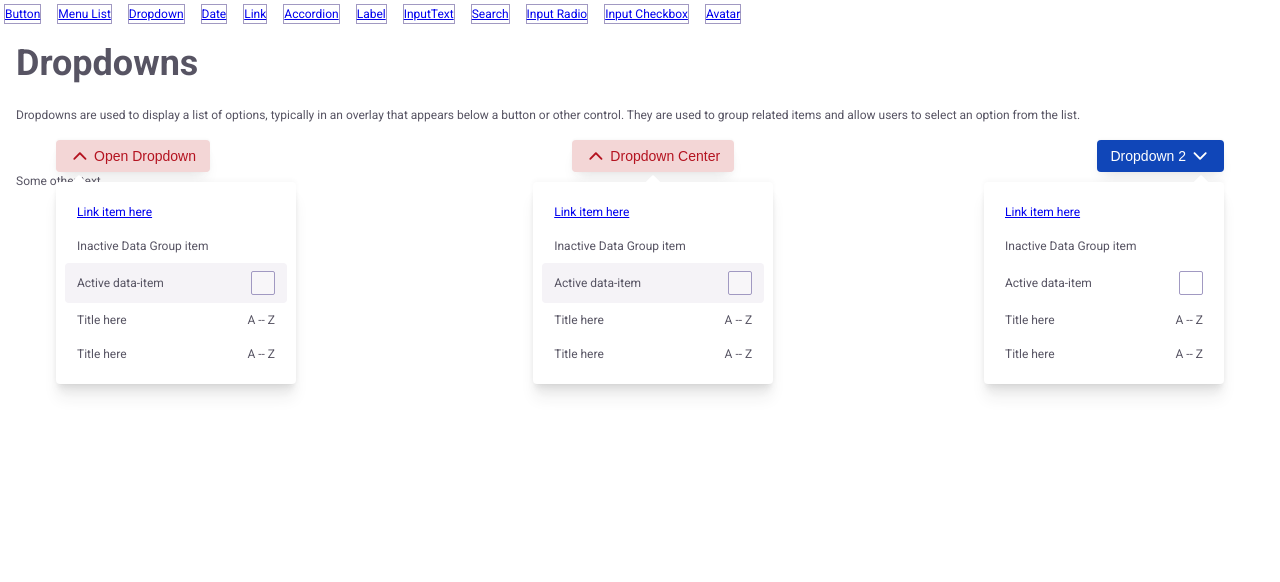
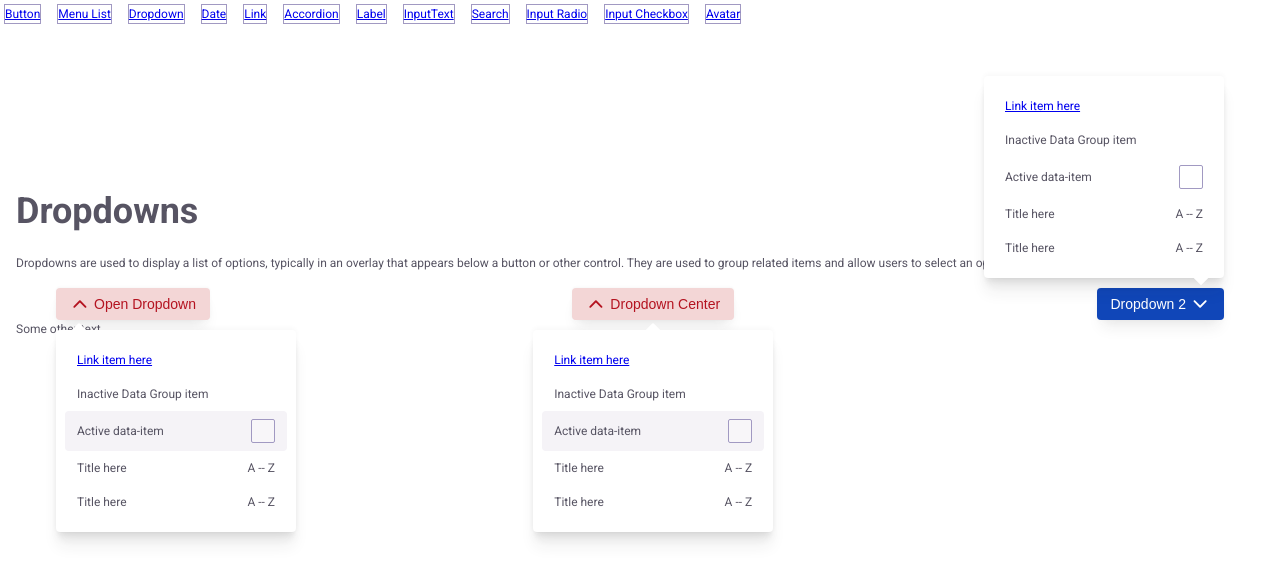
Before and after one commit to raghavd17/mbo-react-components, a React (Create React App) app: page /Dropdown in a window 1280 px wide. Both pictures are taken after a click on the button "Open Dropdown". Shown: the top 582 px of the page. Built offline with nearby package versions, Linux system fonts and the light colour scheme.

Commit message:
dropdown top varaint added

```diff
--- a/src/Components/Dropdown/Dropdown.js
+++ b/src/Components/Dropdown/Dropdown.js
@@ -8,7 +8,7 @@ const Dropdown = () => {
   const [isVisible, setIsVisible] = useState(false)
   return (
 
-<main className='p-12'>
+<main className='p-12 pt-80 mt-80'>
 
     <h2 className='text-red-500 mb-16 text-5xl'>Dropdowns</h2>
 
@@ -134,7 +134,7 @@ const Dropdown = () => {
                   <Button type="action-success" icon split className="dropdown_toggle" data-dropdown={`${isVisible?"open": ""}`} onClick={()=>setIsVisible(!isVisible)}> <IconsCaretDown className="icon" /></Button>
       </div> */}
 
-      <div className='dropdown__menu' data-arrow='true' data-align='end'>
+      <div className='dropdown__menu' data-arrow='true' data-align='top-end'>
         <ul className="menu__list">
           <li className="menu__item" tabIndex={1}>
             <NavLink key={1}  className="item-link"> Link item here </NavLink>
--- a/src/Components/Dropdown/_dropdown.scss
+++ b/src/Components/Dropdown/_dropdown.scss
@@ -52,7 +52,7 @@
             position: relative;
 
 
-            &[data-align="start"] {
+            &[data-align="start"], &[data-align="top-start"]  {
                 --dropdown-position:0%;
                 --left-arrow-position:1rem;
                 --right-arrow-position:auto;
@@ -64,13 +64,14 @@
                 }
             }
             // data-align="start" end
-            &[data-align="center"] {
+
+            &[data-align="center"], &[data-align="top-center"] {
                 --dropdown-position:-50%;
                 --left-arrow-position:calc(50% - (var(--dropdown-arrow-size) / 2));
                 --left-dropdown-position:50%;
             }
             // data-align="center" end
-            &[data-align="end"] {
+            &[data-align="end"], &[data-align="top-end"] {
                 --dropdown-position:0%;
                 --right-arrow-position:1rem;
                 --right-dropdown-position:0;
@@ -83,6 +84,17 @@
                 }
             }
             // data-align="end" end
+            &[data-align="top-end"], &[data-align="top-start"], &[data-align="top-center"] {
+                transform: translateX(var(--dropdown-position)) translateY(calc(-1 * (calc(var(--dropdown-arrow-size) / 2 + var(--size-1)))) );
+                top:initial;
+                bottom: 100%;
+
+                &::after {
+                    top: calc(100% - var(--dropdown-arrow-size) / 2);
+                }
+            }
+
+            // data-align="top-end, // data-align="top-start" // data-align="top-center" end
             // dropdown arrow style
             &[data-arrow="true"] {
                 &:after {
```
